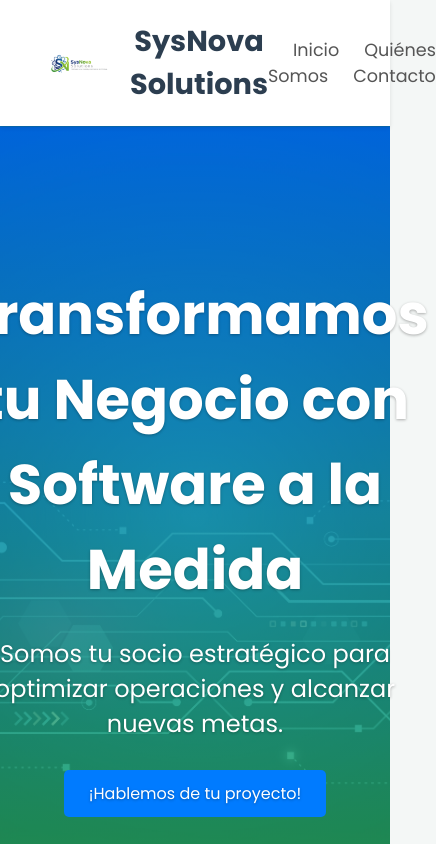
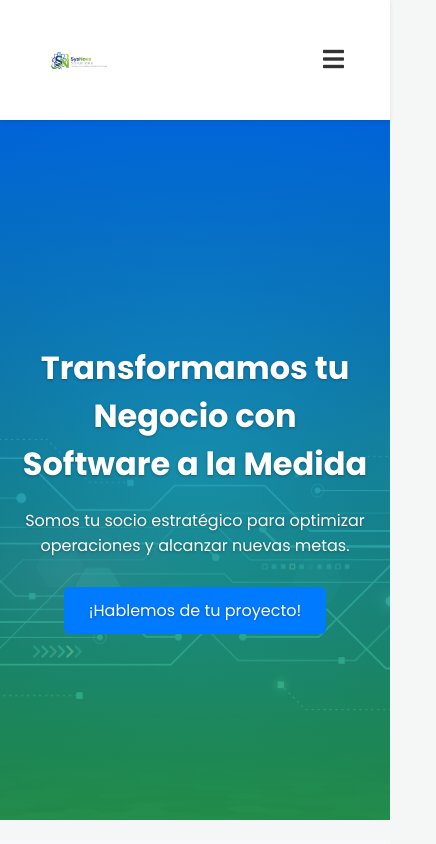
Before and after one commit to klioski/sysnova-consultora, a React (Create React App) app: page / in a window 390 px wide. Shown: the top 844 px of the page, 436 px wide, since content can reach past the window. Built offline with nearby package versions, Linux system fonts and the light colour scheme.

Commit message:
Se agrego el menu de hamburguesa para celulares y se cambio el diseño del top

```diff
--- a/public/index.html
+++ b/public/index.html
@@ -27,6 +27,7 @@
     <title>SysNova Solutions | Consultoría de Software</title>
     <link href="https://fonts.googleapis.com/css2?family=Poppins:wght@400;700&display=swap" rel="stylesheet">
     <link rel="stylesheet" href="https://cdnjs.cloudflare.com/ajax/libs/font-awesome/5.15.3/css/all.min.css">
+    <link href="https://fonts.googleapis.com/css2?family=Roboto:wght@400;500;700&display=swap" rel="stylesheet">
   </head>
   <body>
     <noscript>You need to enable JavaScript to run this app.</noscript>
--- a/src/components/Contact.js
+++ b/src/components/Contact.js
@@ -14,7 +14,7 @@ function Contact() {
           <button type="submit" className="btn-primary">Enviar Mensaje</button>
         </form>
         <p className="contact-info">O escríbenos a: <a href="mailto:info@sysnovasolutions.com">info@sysnovasolutions.com</a></p>
-        <p className="contact-info">Llámanos: +52 55 1234 5678</p>
+        <p className="contact-info">Llámanos: +52 55 6559 2896</p>
       </div>
     </section>
   );
--- a/src/components/Header.css
+++ b/src/components/Header.css
@@ -37,3 +37,66 @@
 .navbar a:hover {
   color: #007bff; /* Color azul */
 }
+
+/* src/components/Header.css */
+
+/* Por defecto, la barra de navegación es un flexbox de fila para escritorio */
+.header .navbar {
+  display: flex;
+  flex-direction: row;
+  align-items: center;
+  gap: 25px; /* Separación entre los links */
+}
+
+/* Oculta el botón de hamburguesa por defecto */
+.menu-toggle {
+  display: none;
+}
+
+/* ---------------------------------------------------------------------------------- */
+/* Reglas para Dispositivos Móviles (Tablet y Celular)              */
+/* ---------------------------------------------------------------------------------- */
+@media (max-width: 768px) {
+  /* La barra de navegación en móviles se convierte en un menú de columna */
+  .header .navbar {
+    /* Posiciona el menú fuera de la pantalla */
+    position: fixed;
+    top: 60px; /* Debajo del header */
+    left: 0;
+    width: 100%;
+    height: 100%;
+    background-color: rgba(255, 255, 255, 0.95);
+    flex-direction: column;
+    padding-top: 20px;
+    z-index: 999;
+
+    /* Efecto de transición para el menú */
+    transform: translateY(-150%);
+    transition: transform 0.4s ease-in-out;
+  }
+
+  /* Estado del menú cuando está abierto */
+  .navbar.open {
+    transform: translateY(0);
+  }
+
+  /* Estilos para los links del menú móvil */
+  .navbar a {
+    width: 100%;
+    text-align: center;
+    padding: 15px 0;
+    margin: 0;
+    border-bottom: 1px solid #ddd;
+    font-size: 1.2rem;
+  }
+
+  /* Muestra el botón de hamburguesa en móviles */
+  .menu-toggle {
+    display: block;
+    font-size: 1.5rem;
+    background: none;
+    border: none;
+    cursor: pointer;
+    color: #333;
+  }
+}
--- a/src/components/Header.js
+++ b/src/components/Header.js
@@ -1,19 +1,36 @@
-import React from 'react';
-import './Header.css'; // Archivo de estilos para el Header
-import logo from '../assets/sysnova-logo.png'; // Asegúrate de guardar tu logo aquí
-
+import React, { useState } from 'react';
+import './Header.css';
+import logo from '../assets/sysnova-logo.png';
 
 function Header() {
+  const [isOpen, setIsOpen] = useState(false);
+
+  const toggleMenu = () => {
+    setIsOpen(!isOpen);
+  };
+
+  const closeMenu = () => {
+    setIsOpen(false);
+  };
+
   return (
     <header className="header">
       <div className="logo-container">
         <img src={logo} alt="SysNova Solutions Logo" className="logo" />
         <span className="company-name">SysNova Solutions</span>
       </div>
-      <nav className="navbar">
-        <a href="#home">Inicio</a>
-        <a href="#about">Quiénes Somos</a>
-        <a href="#contact">Contacto</a>
+
+      <button className="menu-toggle" onClick={toggleMenu}>
+        <i className="fas fa-bars"></i>
+      </button>
+
+      <nav className={`navbar ${isOpen ? 'open' : ''}`}>
+        <a href="#home" onClick={closeMenu}>Inicio</a>
+        <a href="#services" onClick={closeMenu}>Servicios</a>
+        <a href="#why-us" onClick={closeMenu}>Por Qué Elegirnos</a>
+        <a href="#process" onClick={closeMenu}>Proceso</a>
+        <a href="#about" onClick={closeMenu}>Quiénes Somos</a>
+        <a href="#contact" onClick={closeMenu}>Contacto</a>
       </nav>
     </header>
   );
--- a/src/components/Home.css
+++ b/src/components/Home.css
@@ -20,3 +20,30 @@
   font-size: 1.5rem;
   margin-bottom: 40px;
 }
+
+@media (max-width: 768px) {
+  .home-section h1 {
+    font-size: 2.5rem; /* Reduce el tamaño del título */
+  }
+
+  .home-section p {
+    font-size: 1.2rem; /* Reduce el tamaño del subtítulo */
+  }
+}
+
+@media (max-width: 480px) {
+  .home-section h1 {
+    font-size: 2rem; /* Aún más pequeño para móviles */
+  }
+
+  .home-section p {
+    font-size: 1rem;
+  }
+}
+
+/* Oculta el nombre de la empresa en pantallas pequeñas */
+@media (max-width: 480px) {
+  .company-name {
+    display: none;
+  }
+}
```
